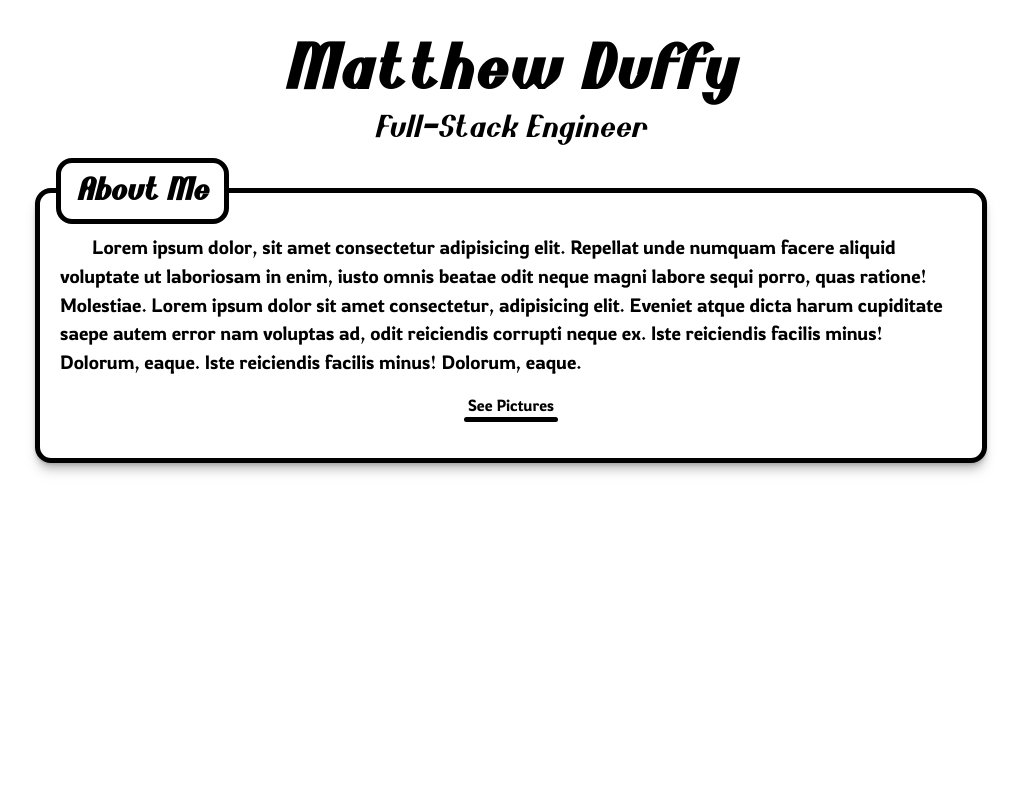
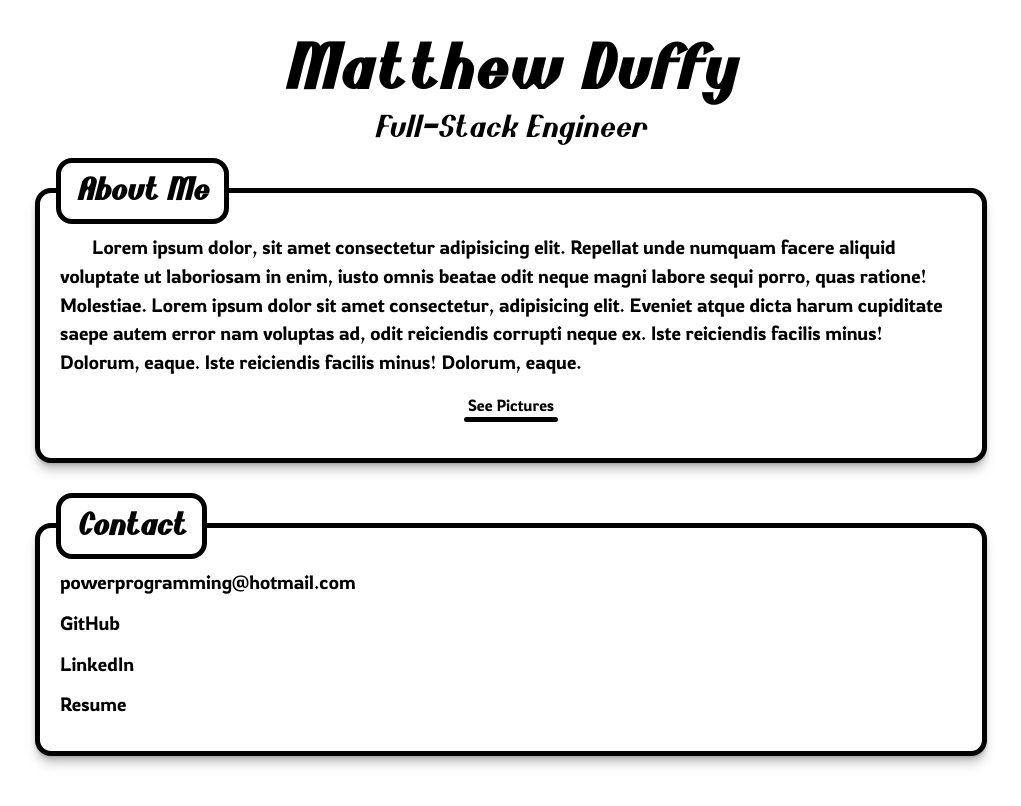
Before and after one commit to mattduff707/portfolio, a React (Vite) app: page / in a window 1280 px wide. Shown: the top 806 px of the page, without its empty margins (129-1150 px from the left). Built offline with nearby package versions, Linux system fonts and the light colour scheme.

Commit message:
css variables

```diff
--- a/src/App.tsx
+++ b/src/App.tsx
@@ -1,6 +1,8 @@
-import { styled, createGlobalStyle } from 'styled-components';
-import Content from './layout/Content';
-import GlobalFonts from './fonts/fonts';
+import { styled, createGlobalStyle } from "styled-components";
+import Content from "./layout/Content";
+import GlobalFonts from "./fonts/fonts";
+import { tokens } from "./constants";
+
 function App() {
   return (
     <main>
@@ -12,6 +14,22 @@ function App() {
 }
 
 const GlobalStyle = createGlobalStyle`
+html {
+
+  --font-size-text-lg: ${tokens.font.size.text.lg};
+  --font-size-text-md: ${tokens.font.size.text.md};
+  --font-size-text-sm: ${tokens.font.size.text.sm};
+
+  --font-size-heading-xl: ${tokens.font.size.heading.xl};
+  --font-size-heading-lg: ${tokens.font.size.heading.lg};
+  --font-size-heading-md: ${tokens.font.size.heading.md};
+  --font-size-heading-sm: ${tokens.font.size.heading.sm};
+
+  --font-family-heading: ${tokens.font.family.heading};
+  --font-family-text: ${tokens.font.family.text};
+
+}
+
 /*
   1. Use a more-intuitive box-sizing model.
 */
--- a/src/components/Header.tsx
+++ b/src/components/Header.tsx
@@ -1,5 +1,5 @@
-import React from 'react';
-import styled from 'styled-components';
+import React from "react";
+import styled from "styled-components";
 
 const Wrapper = styled.div`
   display: flex;
@@ -9,16 +9,16 @@ const Wrapper = styled.div`
   padding-bottom: 36px;
 `;
 const Name = styled.h1`
-  font-size: 4rem;
-  font-family: 'Baron';
+  font-size: var(--font-size-heading-xl);
+  font-family: var(--font-family-heading);
   font-weight: 600;
   letter-spacing: 6px;
   font-style: italic;
   height: 80px;
 `;
 const Title = styled.h2`
-  font-size: 2rem;
-  font-family: 'Baron';
+  font-size: var(--font-size-heading-md);
+  font-family: var(--font-family-heading);
   font-weight: 500;
   font-style: italic;
   letter-spacing: 2px;
--- a/src/components/SectionBox.tsx
+++ b/src/components/SectionBox.tsx
@@ -1,6 +1,6 @@
-import React, { ReactNode, useState } from 'react';
-import { styled } from 'styled-components';
-import { Text } from '../constants';
+import React, { ReactNode, useState } from "react";
+import { styled } from "styled-components";
+import { Text } from "../constants";
 
 const Wrapper = styled.div`
   --shadow-color: 0deg 0% 63%;
@@ -12,10 +12,14 @@ const Wrapper = styled.div`
   position: relative;
   background: white;
   transition: height 0.3s ease;
-  box-shadow: 0px 0.1px 0.1px hsl(var(--shadow-color) / 0.34), 0px 0.6px 0.7px -0.4px hsl(var(--shadow-color) / 0.34),
-    0px 1.2px 1.3px -0.7px hsl(var(--shadow-color) / 0.34), 0px 1.9px 2.1px -1.1px hsl(var(--shadow-color) / 0.34),
-    0px 3px 3.4px -1.4px hsl(var(--shadow-color) / 0.34), 0px 4.7px 5.3px -1.8px hsl(var(--shadow-color) / 0.34),
-    0.1px 7.2px 8.1px -2.1px hsl(var(--shadow-color) / 0.34), 0.1px 10.6px 11.9px -2.5px hsl(var(--shadow-color) / 0.34);
+  box-shadow: 0px 0.1px 0.1px hsl(var(--shadow-color) / 0.34),
+    0px 0.6px 0.7px -0.4px hsl(var(--shadow-color) / 0.34),
+    0px 1.2px 1.3px -0.7px hsl(var(--shadow-color) / 0.34),
+    0px 1.9px 2.1px -1.1px hsl(var(--shadow-color) / 0.34),
+    0px 3px 3.4px -1.4px hsl(var(--shadow-color) / 0.34),
+    0px 4.7px 5.3px -1.8px hsl(var(--shadow-color) / 0.34),
+    0.1px 7.2px 8.1px -2.1px hsl(var(--shadow-color) / 0.34),
+    0.1px 10.6px 11.9px -2.5px hsl(var(--shadow-color) / 0.34);
 `;
 
 const Title = styled.h2`
@@ -28,17 +32,23 @@ const Title = styled.h2`
   left: 16px;
   border: 5px solid black;
   border-radius: 16px;
-  font-family: 'Baron';
+  font-family: "Baron";
   font-weight: 600;
   letter-spacing: 2px;
   font-style: italic;
-  ${Wrapper}:hover & {
-  }
 `;
 
-const SectionBox = ({ title, children }: { title: string; children: ReactNode }) => {
+const SectionBox = ({
+  title,
+  children,
+  className,
+}: {
+  className?: string;
+  title: string;
+  children: ReactNode;
+}) => {
   return (
-    <Wrapper>
+    <Wrapper className={className}>
       <Title>{title}</Title>
       {children}
     </Wrapper>
--- /dev/null
+++ b/src/components/generic.ts
@@ -0,0 +1,44 @@
+import { styled } from "styled-components";
+import { tokens } from "../constants";
+
+export const Text = styled.p<{ withIndent?: boolean }>`
+  --font-size-text: var(--font-size-text-md);
+
+  @media ${tokens.media.sm} {
+    --font-size-text: var(--font-size-text-sm);
+  }
+
+  font-size: var(--font-size-text);
+  font-family: var(--font-family-text);
+  ${({ withIndent }) =>
+    withIndent &&
+    `
+    text-indent: 32px;
+  `}
+`;
+
+export const Button = styled.button`
+  background: white;
+  font-size: 1rem;
+  font-family: var(--font-family-text);
+  border: none;
+  cursor: pointer;
+  padding: 4px 12px;
+  display: flex;
+  align-items: center;
+  flex-direction: column;
+  &:after {
+    content: "";
+    display: block;
+    width: 110%;
+    height: 5px;
+    background: black;
+    border-radius: 32px;
+    transition: background 0.2s ease, width 0.2s ease;
+  }
+  &:hover:after {
+    transition: background 0.2s ease, width 0.2s ease;
+    background: #ff367c;
+    width: 60%;
+  }
+`;
--- a/src/constants.ts
+++ b/src/constants.ts
@@ -1,39 +1,29 @@
-import { styled } from 'styled-components';
-
 export const tokens = {
   size: {
-    maxWidth: '1000px',
+    maxWidth: "1000px",
+  },
+  font: {
+    size: {
+      text: {
+        lg: "1.4rem",
+        md: "1.2rem",
+        sm: "1rem",
+      },
+      heading: {
+        xl: "4rem",
+        lg: "3rem",
+        md: "2rem",
+        sm: "1.5rem",
+      },
+    },
+    family: {
+      text: "Rowdies",
+      heading: "Baron",
+    },
+  },
+  media: {
+    sm: "only screen and (max-width: 600px)",
+    md: "only screen and (max-width: 900px)",
+    lg: "only screen and (max-width: 1200px)",
   },
 };
-
-export const Text = styled.p`
-  font-size: 1.2rem;
-  font-family: 'Rowdies';
-  text-indent: 32px;
-`;
-
-export const Button = styled.button`
-  background: white;
-  font-size: 1rem;
-  font-family: 'Rowdies';
-  border: none;
-  cursor: pointer;
-  padding: 4px 12px;
-  display: flex;
-  align-items: center;
-  flex-direction: column;
-  &:after {
-    content: '';
-    display: block;
-    width: 110%;
-    height: 5px;
-    background: black;
-    border-radius: 32px;
-    transition: background 0.2s ease, width 0.2s ease;
-  }
-  &:hover:after {
-    transition: background 0.2s ease, width 0.2s ease;
-    background: #ff367c;
-    width: 60%;
-  }
-`;
--- a/src/layout/About.tsx
+++ b/src/layout/About.tsx
@@ -1,11 +1,7 @@
-import React from 'react';
-import SectionBox from '../components/SectionBox';
-import { styled } from 'styled-components';
-import { Button, Text } from '../constants';
-
-const Wrapper = styled.section`
-  padding: 0px 24px;
-`;
+import React from "react";
+import SectionBox from "../components/SectionBox";
+import { styled } from "styled-components";
+import { Button, Text } from "../components/generic";
 
 const ButtonWrapper = styled.div`
   padding-top: 12px;
@@ -15,20 +11,20 @@ const ButtonWrapper = styled.div`
 
 const About = () => {
   return (
-    <Wrapper>
-      <SectionBox title={'About Me'}>
-        <Text>
-          Lorem ipsum dolor, sit amet consectetur adipisicing elit. Repellat unde numquam facere aliquid voluptate ut
-          laboriosam in enim, iusto omnis beatae odit neque magni labore sequi porro, quas ratione! Molestiae. Lorem
-          ipsum dolor sit amet consectetur, adipisicing elit. Eveniet atque dicta harum cupiditate saepe autem error nam
-          voluptas ad, odit reiciendis corrupti neque ex. Iste reiciendis facilis minus! Dolorum, eaque. Iste reiciendis
-          facilis minus! Dolorum, eaque.
-        </Text>
-        <ButtonWrapper>
-          <Button>See Pictures</Button>
-        </ButtonWrapper>
-      </SectionBox>
-    </Wrapper>
+    <SectionBox title={"About Me"}>
+      <Text withIndent>
+        Lorem ipsum dolor, sit amet consectetur adipisicing elit. Repellat unde
+        numquam facere aliquid voluptate ut laboriosam in enim, iusto omnis
+        beatae odit neque magni labore sequi porro, quas ratione! Molestiae.
+        Lorem ipsum dolor sit amet consectetur, adipisicing elit. Eveniet atque
+        dicta harum cupiditate saepe autem error nam voluptas ad, odit
+        reiciendis corrupti neque ex. Iste reiciendis facilis minus! Dolorum,
+        eaque. Iste reiciendis facilis minus! Dolorum, eaque.
+      </Text>
+      <ButtonWrapper>
+        <Button>See Pictures</Button>
+      </ButtonWrapper>
+    </SectionBox>
   );
 };
 
--- /dev/null
+++ b/src/layout/Contact.tsx
@@ -0,0 +1,37 @@
+import React from "react";
+import SectionBox from "../components/SectionBox";
+import { styled } from "styled-components";
+import { Text } from "../components/generic";
+
+const Container = styled.ul`
+  display: flex;
+  flex-direction: column;
+  align-items: flex-start;
+  gap: 12px;
+  list-style: none;
+  padding: 0;
+`;
+
+const ContactItem = styled.li``;
+
+/*
+github https://github.com/mattduff707
+email
+resume
+linkedIn
+
+*/
+const Contact = () => {
+  return (
+    <SectionBox title={"Contact"}>
+      <Container>
+        <Text>powerprogramming@hotmail.com</Text>
+        <Text>GitHub</Text>
+        <Text>LinkedIn</Text>
+        <Text>Resume</Text>
+      </Container>
+    </SectionBox>
+  );
+};
+
+export default Contact;
--- a/src/layout/Content.tsx
+++ b/src/layout/Content.tsx
@@ -1,8 +1,9 @@
-import React from 'react';
-import styled from 'styled-components';
-import { tokens } from '../constants';
-import Header from '../components/Header';
-import About from './About';
+import React from "react";
+import styled from "styled-components";
+import { tokens } from "../constants";
+import Header from "../components/Header";
+import About from "./About";
+import Contact from "./Contact";
 
 const Wrapper = styled.div`
   width: 100%;
@@ -13,13 +14,22 @@ const ContentWrapper = styled.div`
   width: 100%;
   max-width: ${tokens.size.maxWidth};
 `;
+const Pad = styled.section`
+  padding: 0px 24px;
+  margin-bottom: 60px;
+`;
 
 const Content = () => {
   return (
     <Wrapper>
       <ContentWrapper>
         <Header />
-        <About />
+        <Pad>
+          <About />
+        </Pad>
+        <Pad>
+          <Contact />
+        </Pad>
       </ContentWrapper>
     </Wrapper>
   );
```
